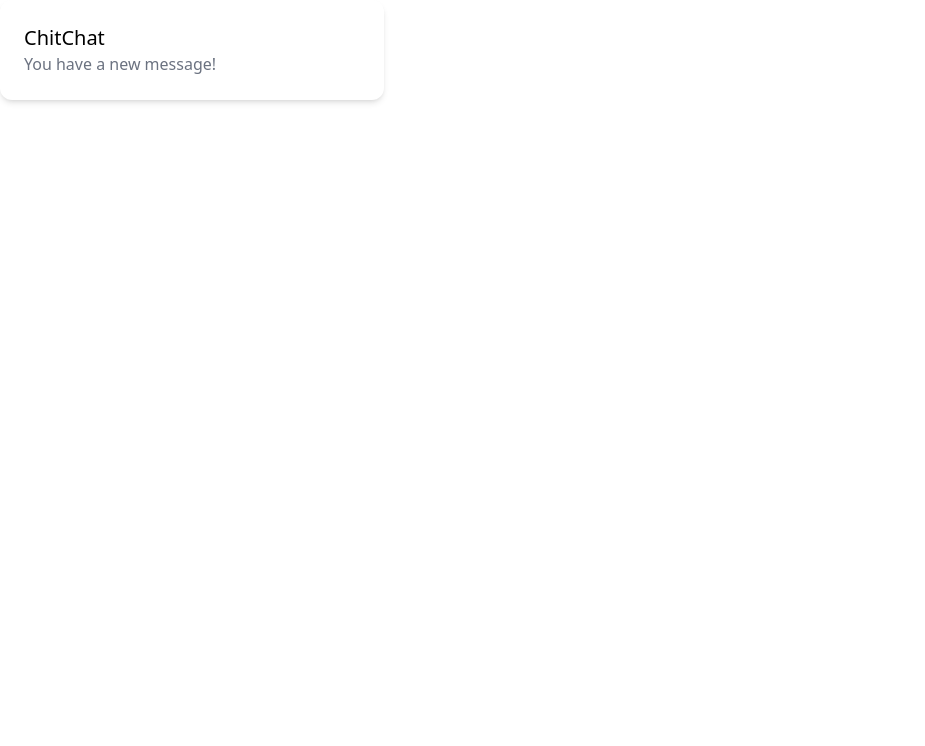
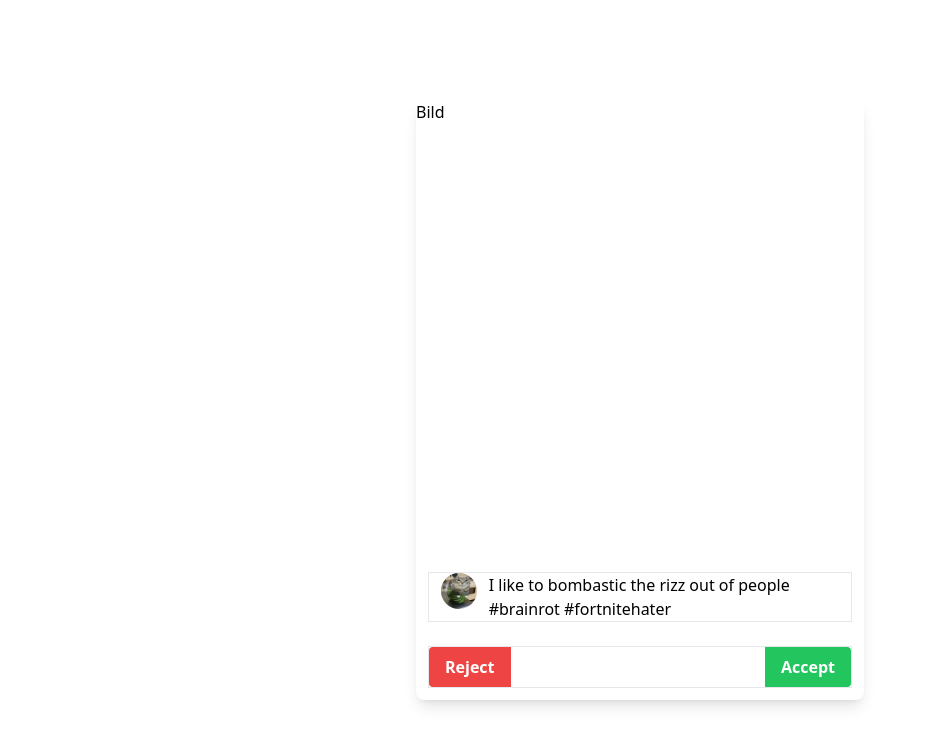
Before and after one commit to Saalim-Baba/M426_bFriend, a React (Create React App) app in the folder frontend/: page / in a window 1280 px wide. Shown: the top 746 px of the page, without its empty margins (0-925 px from the left). Built offline with nearby package versions, Linux system fonts and the light colour scheme.

Commit message:
main page oder so

```diff
--- a/frontend/src/App.js
+++ b/frontend/src/App.js
@@ -1,15 +1,38 @@
-import logo from './logo.svg';
+import React from 'react';
 import './App.css';
 
+export default function App() {
+    return (
+        <div className="flex items-center justify-center h-screen" >
+            <div className="flex flex-col w-full max-w-md mx-auto bg-white rounded-lg shadow-lg" style={{ height: '75%' }}>
+                <div>
+                    Bild
+                </div>
+                <div className="flex flex-col justify-end h-full">
 
+                    <div className="flex m-3 border">
+                        <div className="mx-3">
+                            <img
+                                alt="retard user"
+                                src="/11c7a56403bb2371acfa14a797b14571.webp"
+                                className="rounded-full w-12"
+                            />
+                        </div>
+                        <div>
+                            I like to bombastic the rizz out of people #brainrot #fortnitehater
+                        </div>
+                    </div>
 
-export default function App() {
-  return (
-      <div className="p-6 max-w-sm bg-white rounded-xl shadow-md flex items-center space-x-4">
-          <div>
-              <div className="text-xl font-medium text-black">ChitChat</div>
-              <p className="text-gray-500">You have a new message!</p>
-          </div>
-      </div>
-  )
+                    <div className="flex justify-between m-3 border">
+                        <button className="bg-red-500 hover:bg-red-700 text-white font-bold py-2 px-4 rounded-l">
+                            Reject
+                        </button>
+                        <button className="bg-green-500 hover:bg-green-700 text-white font-bold py-2 px-4 rounded-r">
+                            Accept
+                        </button>
+                    </div>
+                </div>
+            </div>
+        </div>
+    )
 }
```
Also changed, not shown: frontend/public/11c7a56403bb2371acfa14a797b14571.webp (added).
